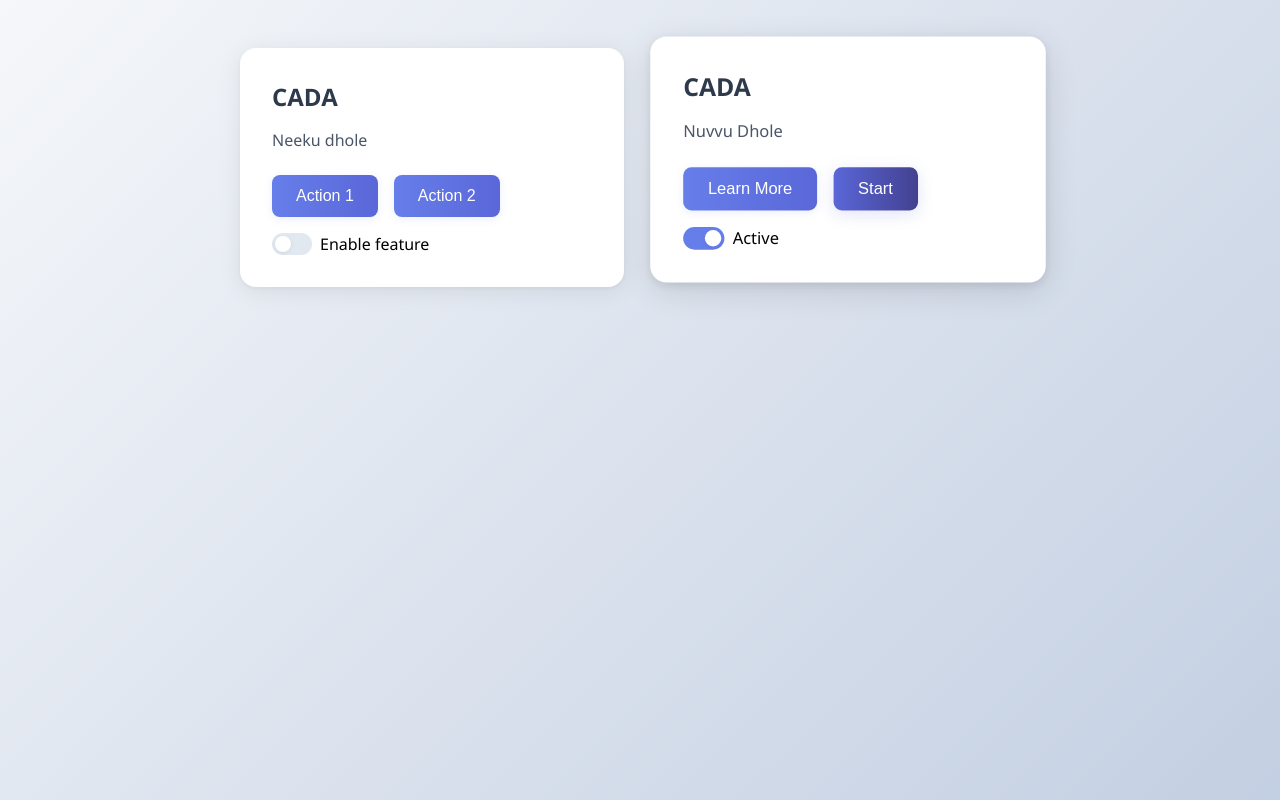
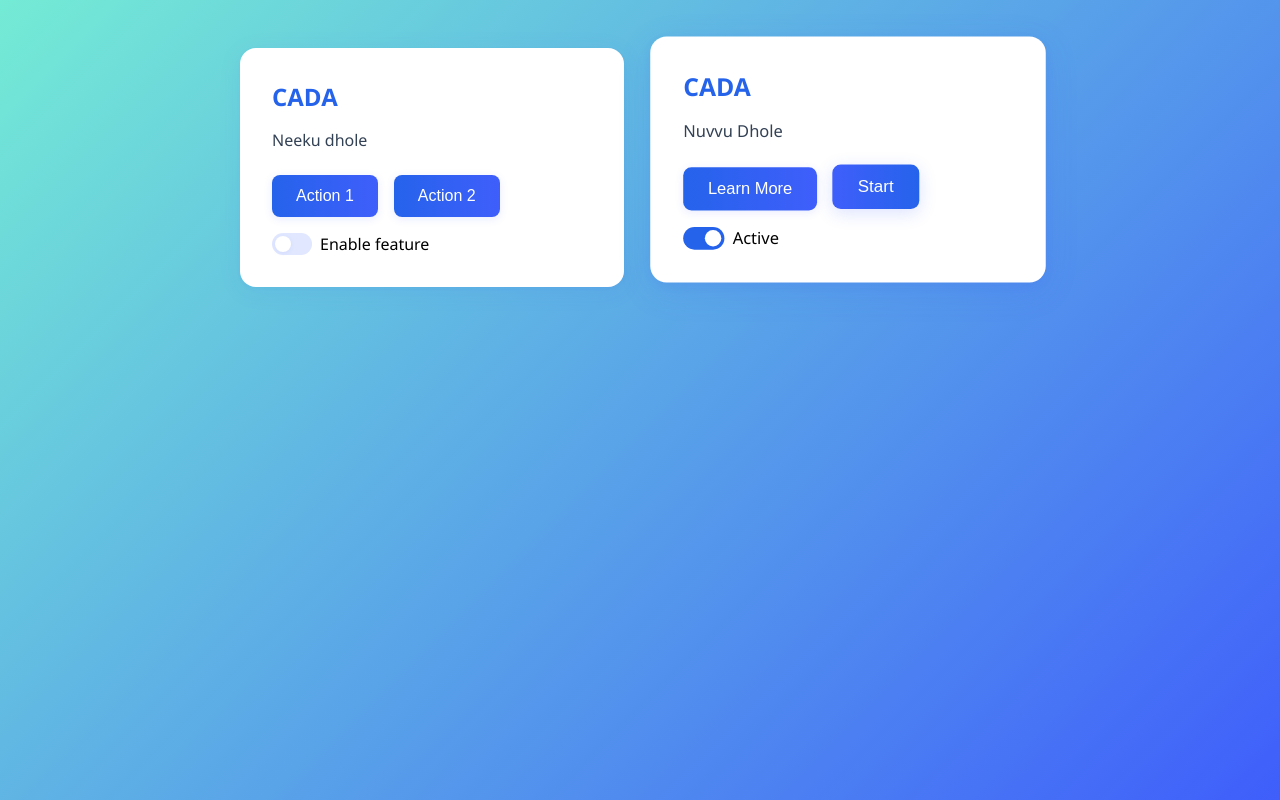
Before and after one commit to yokshith56/project, a plain HTML site: page index.html in a window 1280 px wide. Both pictures are taken after a click on the button "Start". Drawn offline with Linux system fonts and the light colour scheme.

Commit message:
Update background colors and styles for form and card components

```diff
--- a/form-styles.css
+++ b/form-styles.css
@@ -1,5 +1,5 @@
 body {
-    background: linear-gradient(120deg, #f6d365 0%, #fda085 100%);
+    background: linear-gradient(120deg, #74ebd5 0%, #3f5efb 100%);
     font-family: 'Segoe UI', Arial, sans-serif;
     margin: 0;
     padding: 0;
@@ -23,7 +23,7 @@ body {
 h2 {
     text-align: center;
     margin-bottom: 24px;
-    color: #f76b1c;
+    color: #2563eb;
     letter-spacing: 1px;
 }
 
@@ -34,7 +34,7 @@ h2 {
 label {
     display: block;
     margin-bottom: 6px;
-    color: #333;
+    color: #1e293b;
     font-weight: 500;
 }
 
@@ -43,24 +43,24 @@ input[type="email"],
 textarea {
     width: 100%;
     padding: 10px 12px;
-    border: 1.5px solid #fda085;
+    border: 1.5px solid #3f5efb;
     border-radius: 8px;
     font-size: 1rem;
     transition: border-color 0.3s, box-shadow 0.3s;
     outline: none;
-    background: #f9f9f9;
+    background: #f1f5fa;
 }
 
 input:focus,
 textarea:focus {
-    border-color: #f76b1c;
-    box-shadow: 0 0 0 2px #fda08533;
+    border-color: #2563eb;
+    box-shadow: 0 0 0 2px #3f5efb33;
 }
 
 .submit-btn {
     width: 100%;
     padding: 12px;
-    background: linear-gradient(90deg, #f76b1c 0%, #fad961 100%);
+    background: linear-gradient(90deg, #2563eb 0%, #74ebd5 100%);
     color: #fff;
     border: none;
     border-radius: 8px;
@@ -68,11 +68,11 @@ textarea:focus {
     font-weight: bold;
     cursor: pointer;
     transition: background 0.3s, transform 0.2s;
-    box-shadow: 0 2px 8px rgba(247,107,28,0.08);
+    box-shadow: 0 2px 8px rgba(63,94,251,0.08);
 }
 
 .submit-btn:hover, .submit-btn:focus {
-    background: linear-gradient(90deg, #fad961 0%, #f76b1c 100%);
+    background: linear-gradient(90deg, #74ebd5 0%, #2563eb 100%);
     transform: translateY(-2px) scale(1.03);
 }
 
--- a/styles.css
+++ b/styles.css
@@ -1,6 +1,6 @@
- body {
+body {
             font-family: 'Segoe UI', Arial, sans-serif;
-            background: linear-gradient(135deg, #f5f7fa 0%, #c3cfe2 100%);
+            background: linear-gradient(135deg, #74ebd5 0%, #3f5efb 100%);
             margin: 0;
             padding: 0;
             min-height: 100vh;
@@ -18,7 +18,7 @@
         .card {
             background: #fff;
             border-radius: 1rem;
-            box-shadow: 0 4px 24px rgba(0,0,0,0.08), 0 1.5px 4px rgba(0,0,0,0.04);
+            box-shadow: 0 4px 24px rgba(63,94,251,0.08), 0 1.5px 4px rgba(63,94,251,0.04);
             width: 320px;
             padding: 2rem;
             transition: transform 0.2s, box-shadow 0.2s;
@@ -29,19 +29,19 @@
 
         .card:hover, .card:focus-within {
             transform: translateY(-8px) scale(1.03);
-            box-shadow: 0 8px 32px rgba(0,0,0,0.12), 0 3px 8px rgba(0,0,0,0.08);
+            box-shadow: 0 8px 32px rgba(63,94,251,0.15), 0 3px 8px rgba(63,94,251,0.08);
         }
 
         .card-title {
             font-size: 1.5rem;
             font-weight: 600;
             margin-bottom: 1rem;
-            color: #2d3a4b;
+            color: #2563eb;
         }
 
         .card-content {
             font-size: 1rem;
-            color: #4a5568;
+            color: #334155;
             margin-bottom: 1.5rem;
         }
 
@@ -51,7 +51,7 @@
         }
 
         .button {
-            background: linear-gradient(90deg, #667eea 0%, #5a67d8 100%);
+            background: linear-gradient(90deg, #2563eb 0%, #3f5efb 100%);
             color: #fff;
             border: none;
             border-radius: 0.5rem;
@@ -59,13 +59,14 @@
             font-size: 1rem;
             font-weight: 500;
             cursor: pointer;
-            transition: background 0.2s, box-shadow 0.2s;
-            box-shadow: 0 2px 8px rgba(102,126,234,0.12);
+            transition: background 0.2s, box-shadow 0.2s, transform 0.15s;
+            box-shadow: 0 2px 8px rgba(63,94,251,0.12);
         }
 
         .button:hover, .button:focus {
-            background: linear-gradient(90deg, #5a67d8 0%, #434190 100%);
-            box-shadow: 0 4px 16px rgba(90,103,216,0.18);
+            background: linear-gradient(90deg, #3f5efb 0%, #2563eb 100%);
+            box-shadow: 0 4px 16px rgba(63,94,251,0.18);
+            transform: translateY(-2px) scale(1.03);
         }
 
         .toggle-switch {
@@ -82,7 +83,7 @@
         .toggle-slider {
             width: 40px;
             height: 22px;
-            background: #e2e8f0;
+            background: #e0e7ff;
             border-radius: 22px;
             position: relative;
             transition: background 0.2s;
@@ -99,11 +100,11 @@
             background: #fff;
             border-radius: 50%;
             transition: transform 0.2s;
-            box-shadow: 0 1px 4px rgba(0,0,0,0.08);
+            box-shadow: 0 1px 4px rgba(63,94,251,0.08);
         }
 
         .toggle-switch input[type="checkbox"]:checked + .toggle-slider {
-            background: #667eea;
+            background: #2563eb;
         }
 
         .toggle-switch input[type="checkbox"]:checked + .toggle-slider::before {
@@ -113,7 +114,7 @@
         .card .tooltip {
             visibility: hidden;
             opacity: 0;
-            background: #2d3748;
+            background: #1e293b;
             color: #fff;
             text-align: center;
             border-radius: 0.5rem;
@@ -126,6 +127,7 @@
             font-size: 0.95rem;
             pointer-events: none;
             z-index: 10;
+            box-shadow: 0 2px 8px rgba(63,94,251,0.12);
         }
 
         .card:hover .tooltip, .card:focus-within .tooltip {
```
